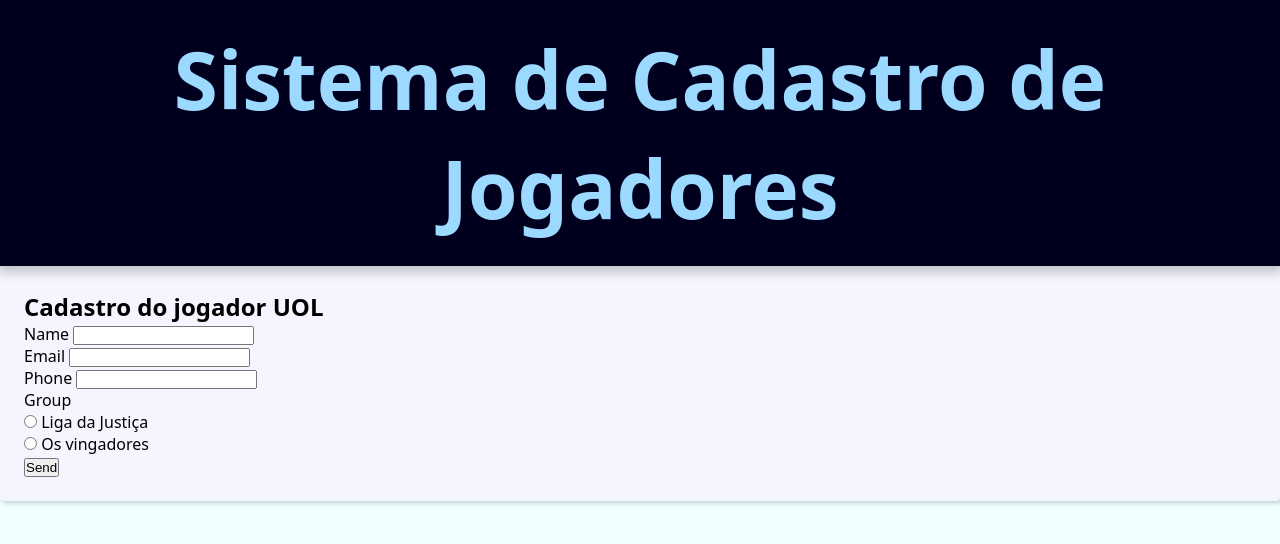
After one commit to PBreno/backend-challenge, a Django app: page /player/create in a window 1280 px wide. The commit adds this page. Shown: the top 544 px of the page. Run offline with Django 5.2, Linux system fonts and the light colour scheme.

Commit message:
created the register page

```diff
--- /dev/null
+++ b/src/prs/forms.py
@@ -0,0 +1,29 @@
+from django.contrib.auth.forms import UserCreationForm
+from django import forms
+from django.contrib.auth.models import User
+
+
+class RegisterForm(forms.ModelForm):
+
+    name = forms.CharField(
+        required=True,
+        min_length=3,
+    )
+    email = forms.EmailField(
+        required=True,
+    )
+    phone = forms.CharField()
+    choices = {
+        "1": "Liga da Justiça",
+        "2": "Os vingadores"
+    }
+    group = forms.ChoiceField(
+        widget=forms.RadioSelect,
+        choices= choices,
+    )
+    #group.
+    class Meta:
+        model = User
+        fields = (
+            'name', 'email', 'phone',
+        )
--- a/src/prs/models.py
+++ b/src/prs/models.py
@@ -2,6 +2,9 @@ import json
 from pathlib import Path
 
 from django.db import models
+from django.shortcuts import redirect, render
+
+from .forms import RegisterForm
 
 # Create your models here.
 BASE_DIR = Path(__file__).resolve().parent.parent
@@ -30,6 +33,22 @@ def read_file():
             return json_data
     except FileNotFoundError as e:
         return e
+
+def register(request):
+
+    form = RegisterForm()
+
+    if request.method == 'POST':
+        form = RegisterForm(request.POST)
+        if form.is_valid():
+            form.save()
+            return redirect('prs:index')
+
+    return render(
+        request,
+        'prs/register.html',
+        {'form': form,}
+    )
 class Files:
 
     def read(self):
--- a/src/prs/templates/prs/index.html
+++ b/src/prs/templates/prs/index.html
@@ -39,6 +39,12 @@
                 {% endfor %}
             </tbody>
         </table>
+
+        <div class="form-content">
+            <div class="form-group">
+                <button class="btn" type="submit">Novo Jogador</button>
+            </div>
+        </div>
     </div>
 {% else %}
       <div class="single-player">
--- /dev/null
+++ b/src/prs/templates/prs/register.html
@@ -0,0 +1,25 @@
+{% extends 'global/base.html' %}
+
+{% block content %}
+    <div class="form-wrapper">
+        <h2>Cadastro do jogador UOL</h2>
+    </div>
+    <form
+            action=""
+            method="POST">
+        {% csrf_token %}
+        <div class="form-content">
+            {% for field in form %}
+                <div class="form-group">
+                    <label for="{{ field_id_for_label }}"> {{ field.label }} </label>
+                    {{ field }}
+                </div>
+            {% endfor %}
+        </div>
+         <div class="form-content">
+            <div class="form-group">
+                <button class="btn" type="submit">Send</button>
+            </div>
+        </div>
+    </form>
+{% endblock content %}
--- a/src/prs/urls.py
+++ b/src/prs/urls.py
@@ -5,4 +5,5 @@ app_name = 'prs'
 urlpatterns = [
 
     path('', views.index, name='index'),
+    path('player/create', views.register, name='register'),
 ]
```
